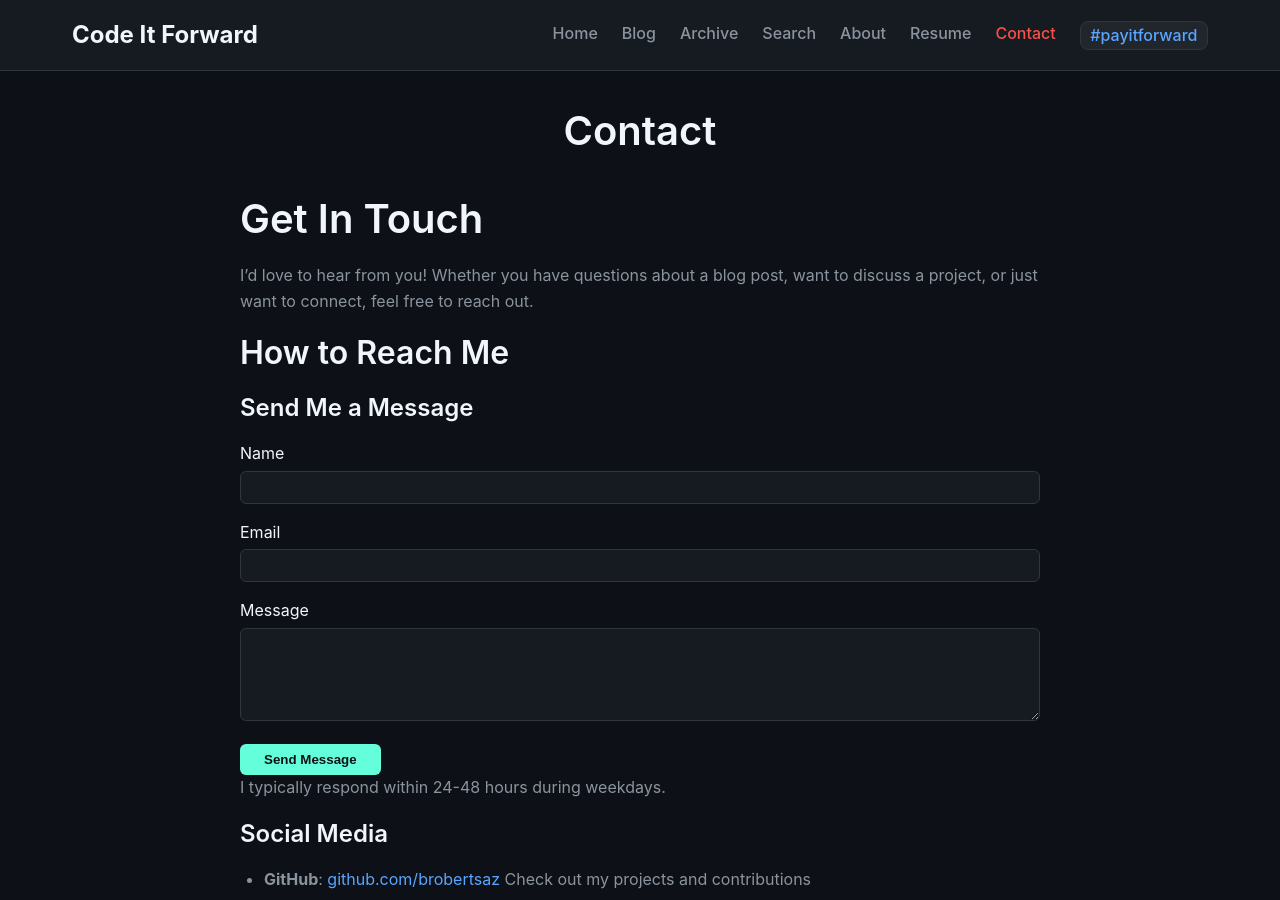
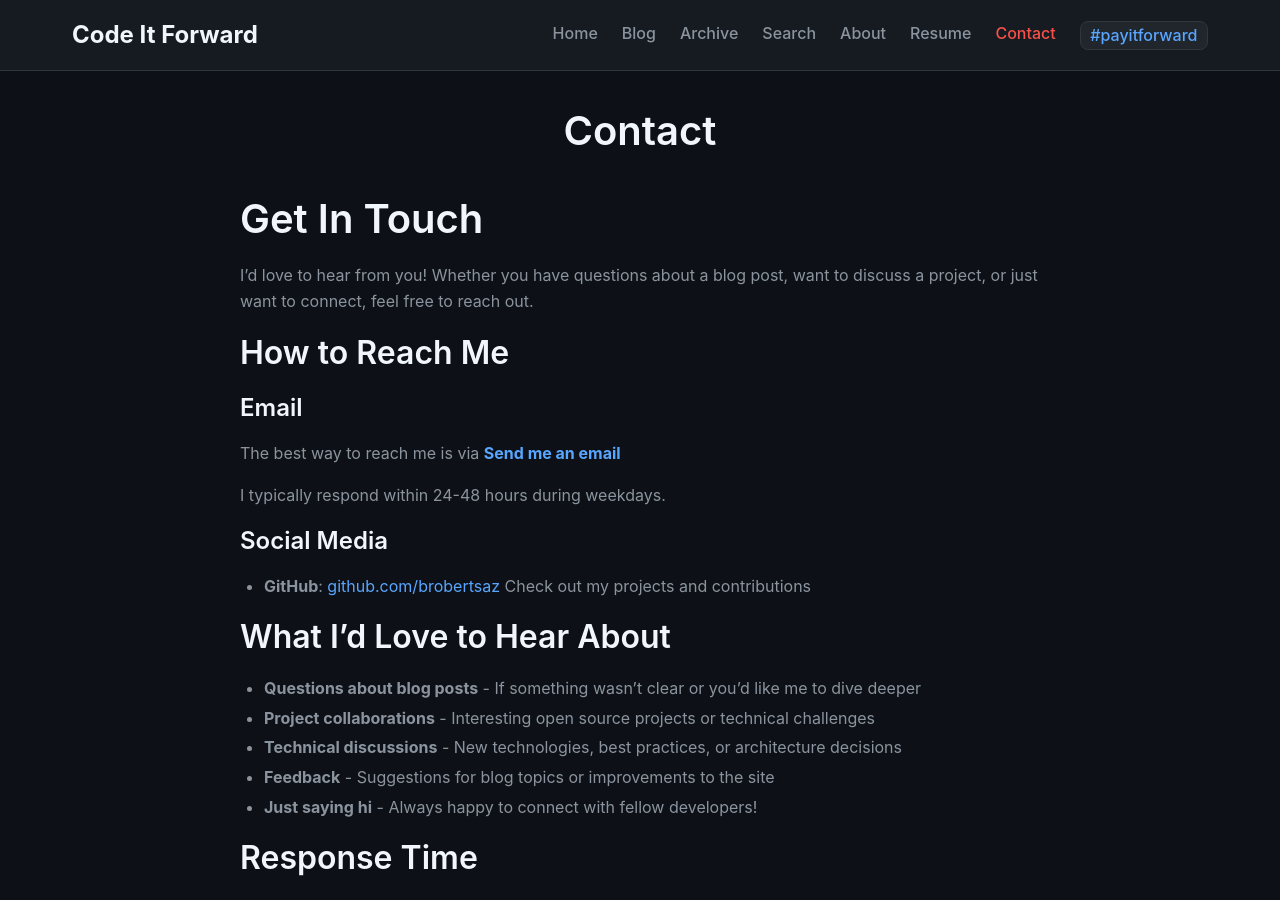
Before and after one commit to brobertsaz/brobertsaz.github.io, a Jekyll site: the page built from contact.md, in a window 1280 px wide and 900 px high. Built offline with Jekyll 4.4.1, drawn with Linux system fonts in a browser that asks for light colours.

Commit message:
Replace contact form with mailto link, hide email address
Co-Authored-By: Claude Opus 4.6 <noreply@anthropic.com>

```diff
--- a/_includes/footer.html
+++ b/_includes/footer.html
@@ -15,7 +15,7 @@
           {%- endif -%}
 
 
-          <a href="/contact/" title="Contact">
+          <a href="mailto:cardsfanbob@gmail.com" title="Email">
             <svg width="20" height="20" viewBox="0 0 24 24" fill="currentColor">
               <path d="M20 4H4c-1.1 0-1.99.9-1.99 2L2 18c0 1.1.9 2 2 2h16c1.1 0 2-.9 2-2V6c0-1.1-.9-2-2-2zm0 4l-8 5-8-5V6l8 5 8-5v2z"/>
             </svg>
--- a/contact.md
+++ b/contact.md
@@ -10,34 +10,9 @@ I'd love to hear from you! Whether you have questions about a blog post, want to
 
 ## How to Reach Me
 
-<div id="success-message" style="display:none; padding: 1rem; margin-bottom: 1.5rem; background: rgba(100, 255, 218, 0.1); border: 1px solid #64ffda; border-radius: 6px; color: #64ffda;">
-  Thanks for reaching out! I'll get back to you soon.
-</div>
+### Email
 
-<script>
-if (window.location.search.includes('success=true')) {
-  document.getElementById('success-message').style.display = 'block';
-}
-</script>
-
-### Send Me a Message
-
-<form action="https://cardsfanbob.getform.com/v0vxw" method="POST">
-  <input type="hidden" name="_redirect" value="https://brobertsaz.github.io/contact/?success=true">
-  <div style="margin-bottom: 1rem;">
-    <label for="name" style="display: block; margin-bottom: 0.25rem;">Name</label>
-    <input type="text" name="name" id="name" required style="width: 100%; padding: 0.5rem; background: var(--bg-secondary, #161b22); color: var(--text-primary, #c9d1d9); border: 1px solid var(--border-color, #30363d); border-radius: 6px;">
-  </div>
-  <div style="margin-bottom: 1rem;">
-    <label for="email" style="display: block; margin-bottom: 0.25rem;">Email</label>
-    <input type="email" name="email" id="email" required style="width: 100%; padding: 0.5rem; background: var(--bg-secondary, #161b22); color: var(--text-primary, #c9d1d9); border: 1px solid var(--border-color, #30363d); border-radius: 6px;">
-  </div>
-  <div style="margin-bottom: 1rem;">
-    <label for="message" style="display: block; margin-bottom: 0.25rem;">Message</label>
-    <textarea name="message" id="message" rows="5" required style="width: 100%; padding: 0.5rem; background: var(--bg-secondary, #161b22); color: var(--text-primary, #c9d1d9); border: 1px solid var(--border-color, #30363d); border-radius: 6px;"></textarea>
-  </div>
-  <button type="submit" style="padding: 0.5rem 1.5rem; background: #64ffda; color: #0d1117; border: none; border-radius: 6px; cursor: pointer; font-weight: bold;">Send Message</button>
-</form>
+The best way to reach me is via **[Send me an email](mailto:cardsfanbob@gmail.com)**
 
 I typically respond within 24-48 hours during weekdays.
 
```
